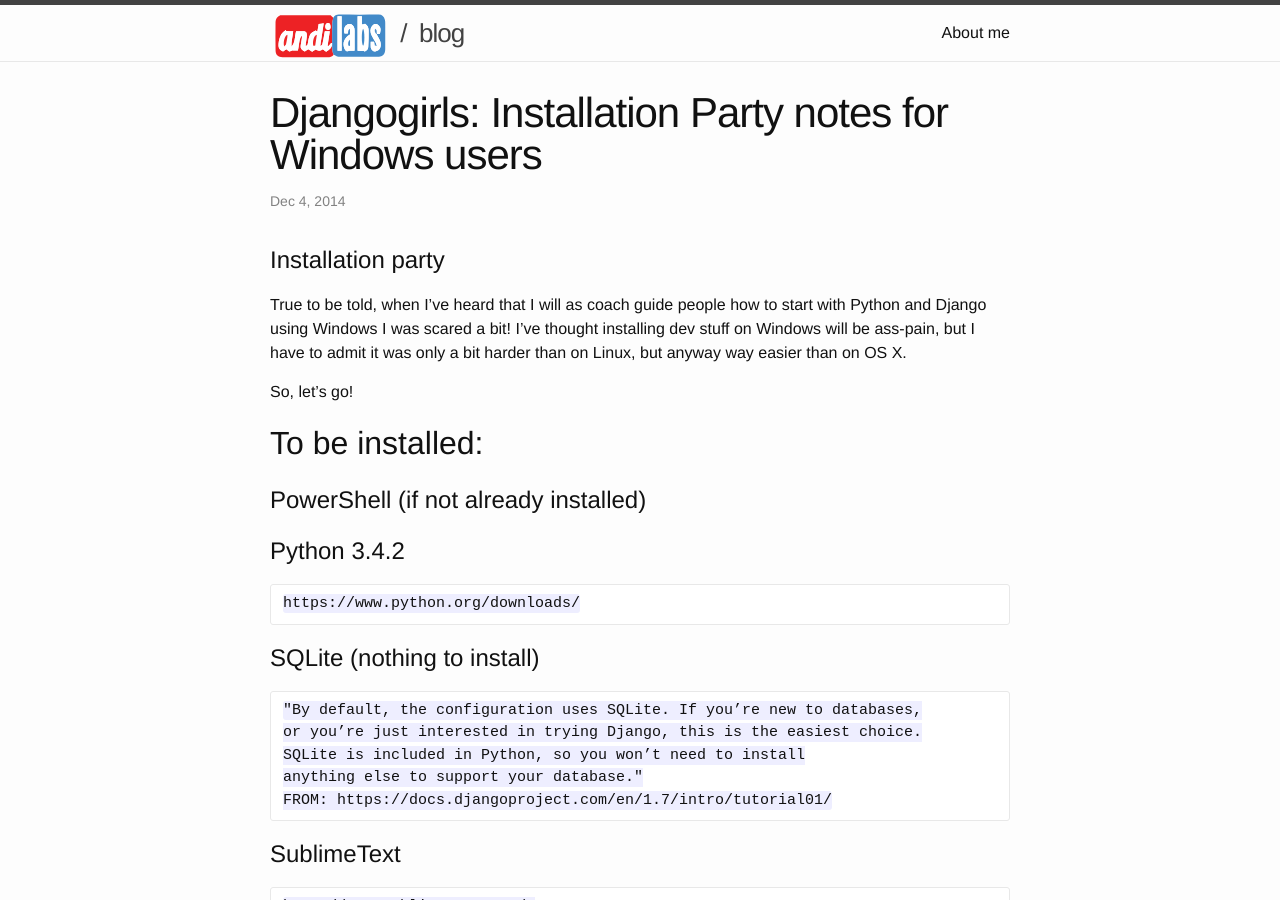
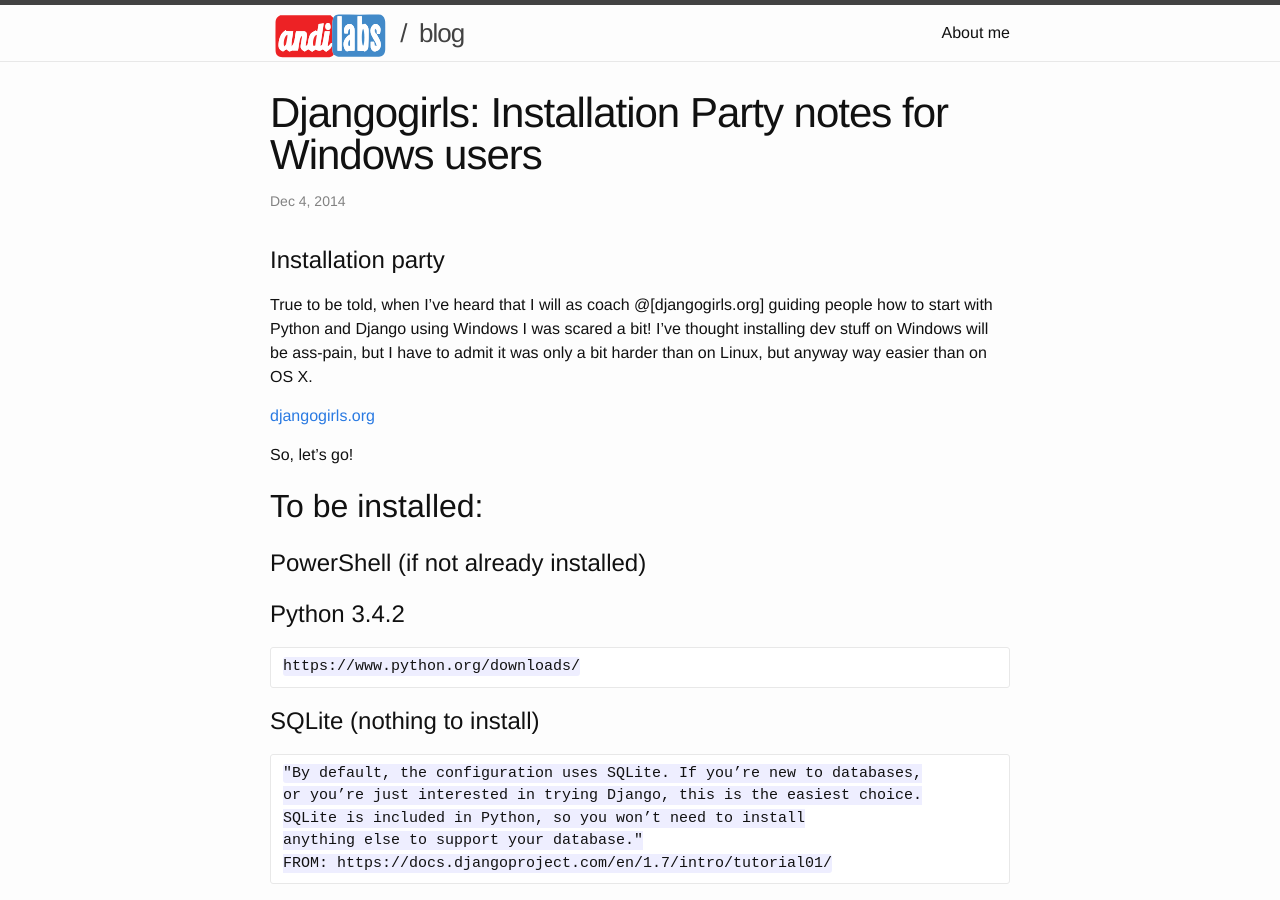
Before and after one commit to f4ww4z/andilabs.github.io, a Jekyll site: the page built from _posts/2014-12-04-djangogirls-lodz-installation-party.markdown, in a window 1280 px wide and 900 px high. Built offline with Jekyll 4.4.1, drawn with Linux system fonts in a browser that asks for light colours.

Commit message:
djangogirls installation party

```diff
--- a/_posts/2014-12-04-djangogirls-lodz-installation-party.markdown
+++ b/_posts/2014-12-04-djangogirls-lodz-installation-party.markdown
@@ -9,7 +9,9 @@ Installation party
 ==================
 
 
-True to be told, when I've heard that I will as coach guide people how to start with Python and Django using Windows I was scared a bit! I've thought installing dev stuff on Windows will be ass-pain, but I have to admit it was only a bit harder than on Linux, but anyway way easier than on OS X.
+True to be told, when I've heard that I will as coach @[djangogirls.org] guiding people how to start with Python and Django using Windows I was scared a bit! I've thought installing dev stuff on Windows will be ass-pain, but I have to admit it was only a bit harder than on Linux, but anyway way easier than on OS X.
+
+[djangogirls.org](http://djangogirls.org/lodz)
 
 So, let's go!
 
```
